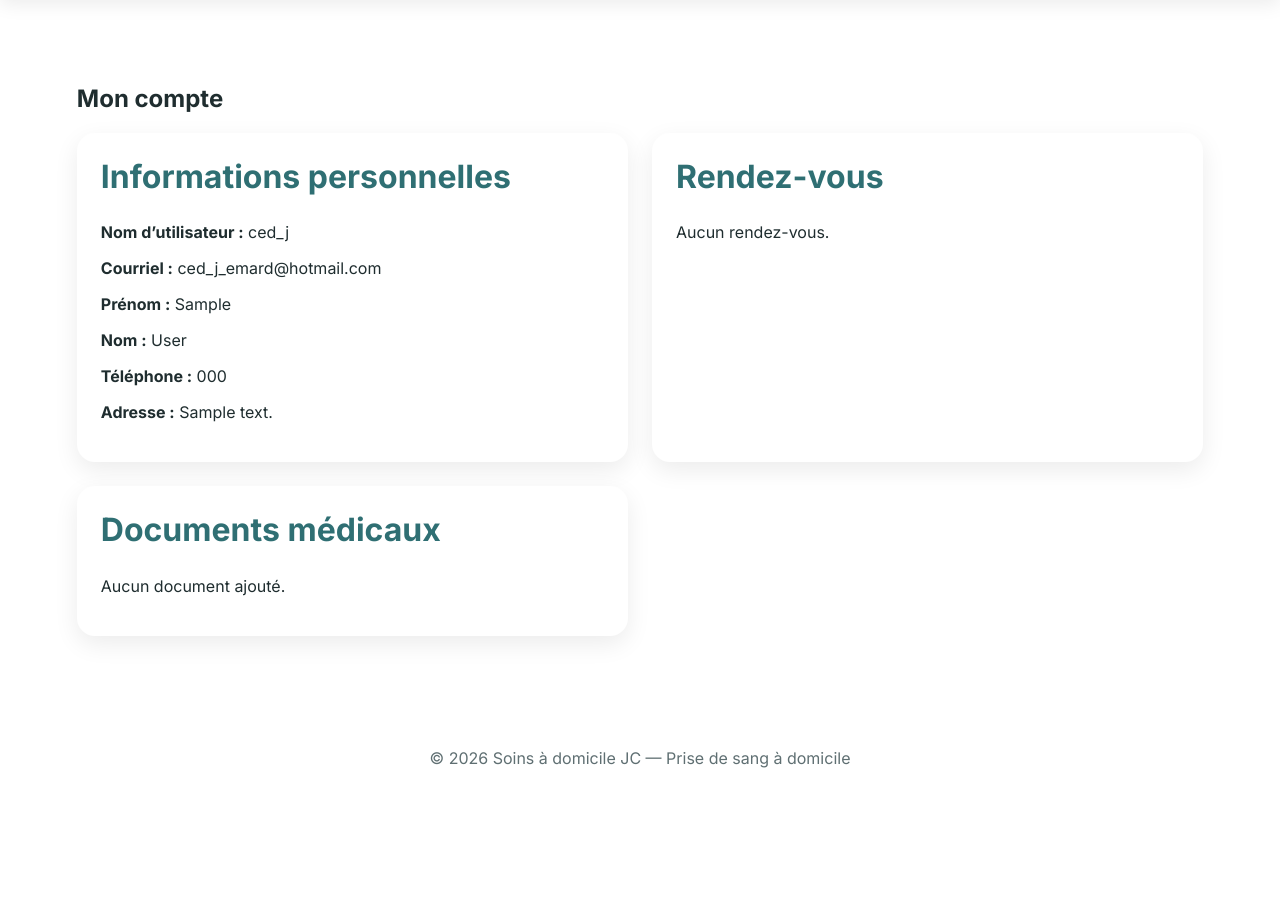
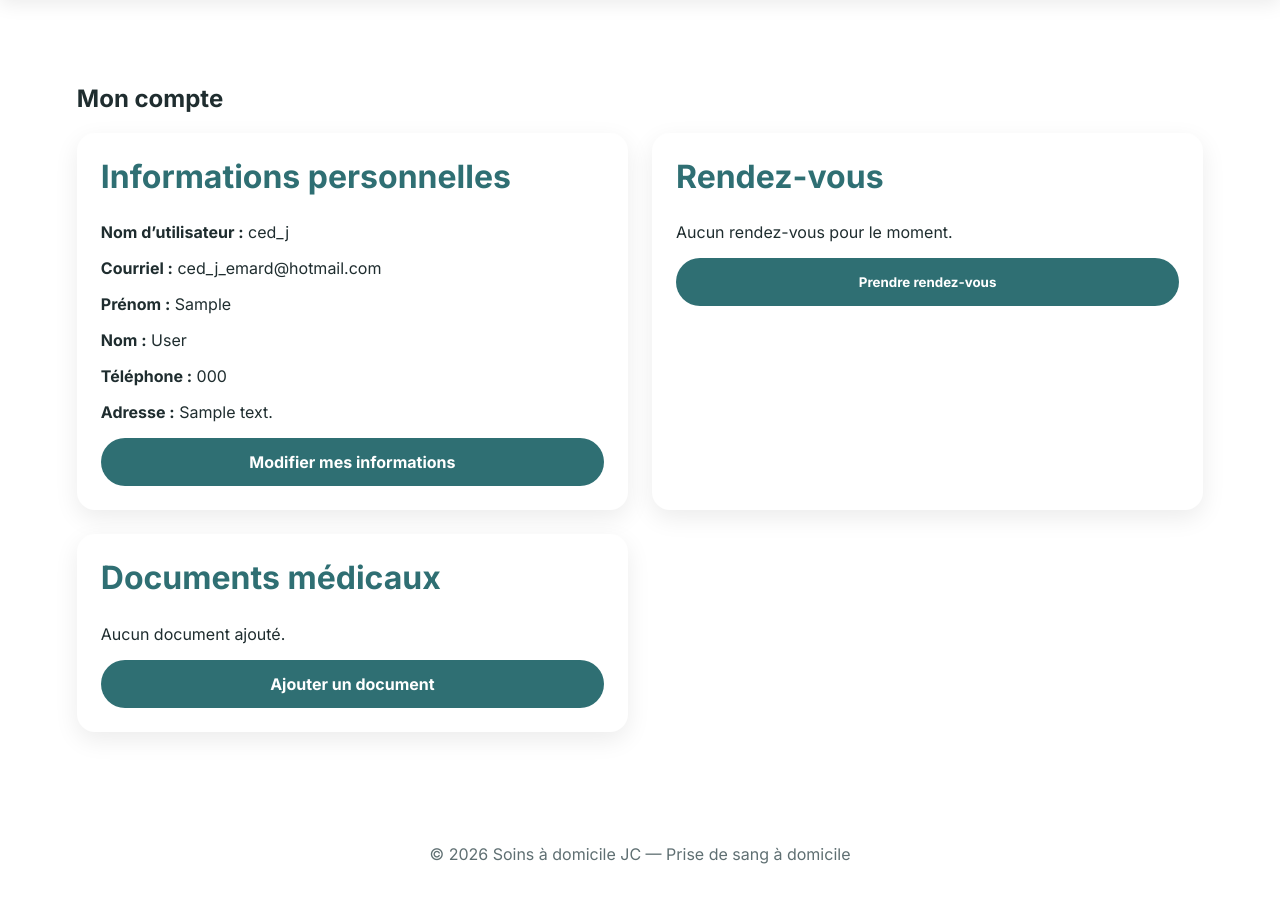
Before and after one commit to CedJEmard/projet_piquerie, a Django app: page /mon-compte/ in a window 1280 px wide. Shown: the part 102-1014 px from the top of the page. Before the commit the page ends 870 px from the top, so only its background shows below. Run offline with Django 5.2, Linux system fonts and the light colour scheme; a user stored in the database is signed in; data comes from the database, SQL or seed files in the repository; tables that the repository leaves empty hold one stand-in row (values such as "Sample post").

Commit message:
ajout modification de mon compte

```diff
--- a/backend/static/css/style.css
+++ b/backend/static/css/style.css
@@ -413,3 +413,30 @@ footer {
         margin-top: 2.5rem;
     }
 }
+
+/* ACCOUNT */
+
+.account-action {
+    width: 100%;
+    min-height: 48px;
+    margin-top: 1rem;
+    display: flex;
+    align-items: center;
+    justify-content: center;
+
+    background: var(--primary);
+    color: white;
+    border: none;
+    border-radius: 999px;
+
+    font-family: inherit;
+    font-weight: 700;
+    text-decoration: none;
+    cursor: pointer;
+}
+
+.account-item {
+    padding-bottom: 1rem;
+    margin-bottom: 1rem;
+    border-bottom: 1px solid #d8e4e3;
+}
--- a/backend/templates/account.html
+++ b/backend/templates/account.html
@@ -8,110 +8,63 @@ Mon compte
 
 <section class="section">
 
-    <h1>
-        Mon compte
-    </h1>
+    <h1>Mon compte</h1>
 
     <div class="cards">
 
         <div class="card">
+            <h2>Informations personnelles</h2>
 
-            <h2>
-                Informations personnelles
-            </h2>
+            <p><strong>Nom d’utilisateur :</strong> {{ user.username }}</p>
+            <p><strong>Courriel :</strong> {{ user.email }}</p>
 
-            <p>
-                <strong>Nom d’utilisateur :</strong>
-                {{ user.username }}
-            </p>
+            {% if patient %}
+                <p><strong>Prénom :</strong> {{ patient.first_name }}</p>
+                <p><strong>Nom :</strong> {{ patient.last_name }}</p>
+                <p><strong>Téléphone :</strong> {{ patient.phone_number }}</p>
+                <p><strong>Adresse :</strong> {{ patient.address }}</p>
+            {% else %}
+                <p>Aucun dossier patient associé à ce compte.</p>
+            {% endif %}
 
-            <p>
-                <strong>Courriel :</strong>
-                {{ user.email }}
-            </p>
-
-            <p>
-                <strong>Prénom :</strong>
-                {{ patient.first_name }}
-            </p>
-
-            <p>
-                <strong>Nom :</strong>
-                {{ patient.last_name }}
-            </p>
-
-            <p>
-                <strong>Téléphone :</strong>
-                {{ patient.phone_number }}
-            </p>
-
-            <p>
-                <strong>Adresse :</strong>
-                {{ patient.address }}
-            </p>
-
+            <a href="#" class="account-action">
+                Modifier mes informations
+            </a>
         </div>
 
         <div class="card">
-
-            <h2>
-                Rendez-vous
-            </h2>
+            <h2>Rendez-vous</h2>
 
             {% if appointments %}
-
                 {% for appointment in appointments %}
-
-                    <div style="margin-bottom: 1rem;">
-
-                        <p>
-                            <strong>Date :</strong>
-                            {{ appointment.appointment_date }}
-                        </p>
-
-                        <p>
-                            <strong>Service :</strong>
-                            {{ appointment.service.name }}
-                        </p>
-
+                    <div class="account-item">
+                        <p><strong>Date :</strong> {{ appointment.appointment_date }}</p>
+                        <p><strong>Service :</strong> {{ appointment.service.name }}</p>
                     </div>
-
                 {% endfor %}
-
             {% else %}
-
-                <p>
-                    Aucun rendez-vous.
-                </p>
-
+                <p>Aucun rendez-vous pour le moment.</p>
             {% endif %}
 
+            <button class="account-action open-booking">
+                Prendre rendez-vous
+            </button>
         </div>
 
         <div class="card">
-
-            <h2>
-                Documents médicaux
-            </h2>
+            <h2>Documents médicaux</h2>
 
             {% if documents %}
-
                 {% for document in documents %}
-
-                    <p>
-                        {{ document.file.name }}
-                    </p>
-
+                    <p>{{ document.file.name }}</p>
                 {% endfor %}
-
             {% else %}
-
-                <p>
-                    Aucun document ajouté.
-                </p>
-
+                <p>Aucun document ajouté.</p>
             {% endif %}
 
+            <a href="#" class="account-action">
+                Ajouter un document
+            </a>
         </div>
 
     </div>
```
